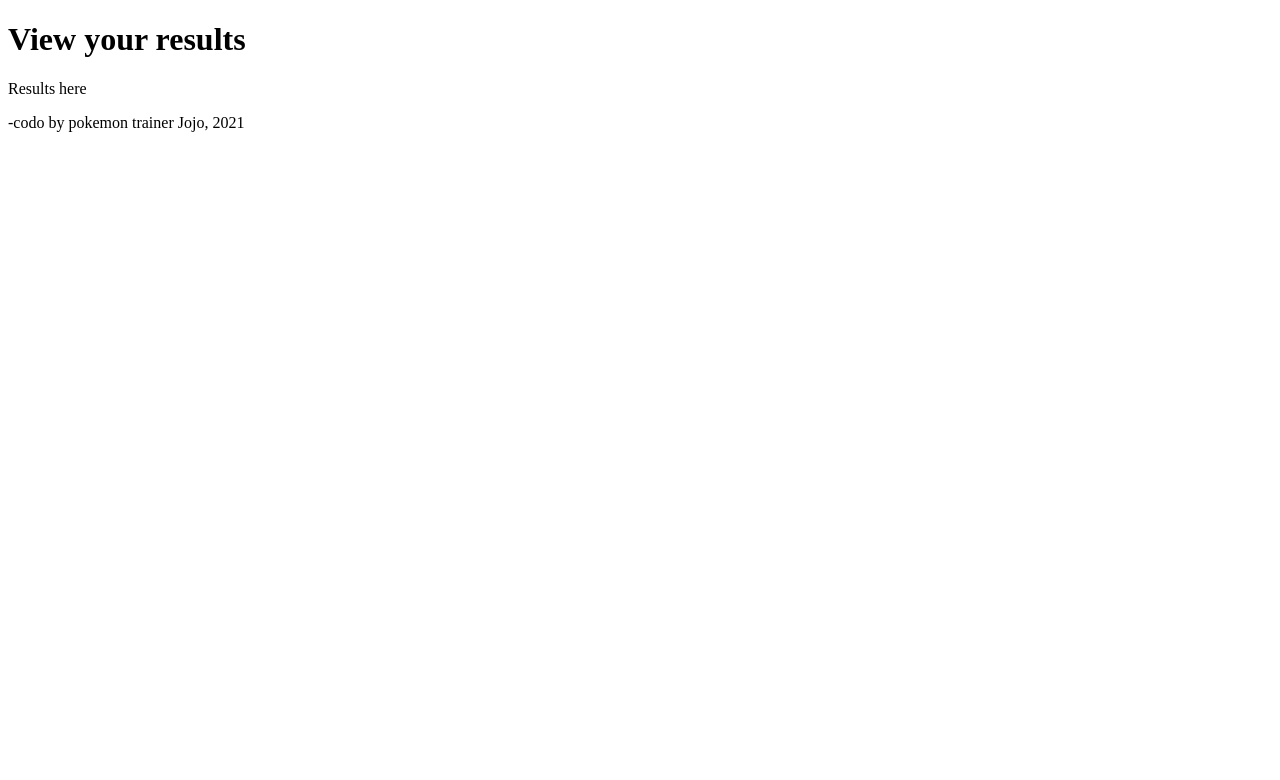
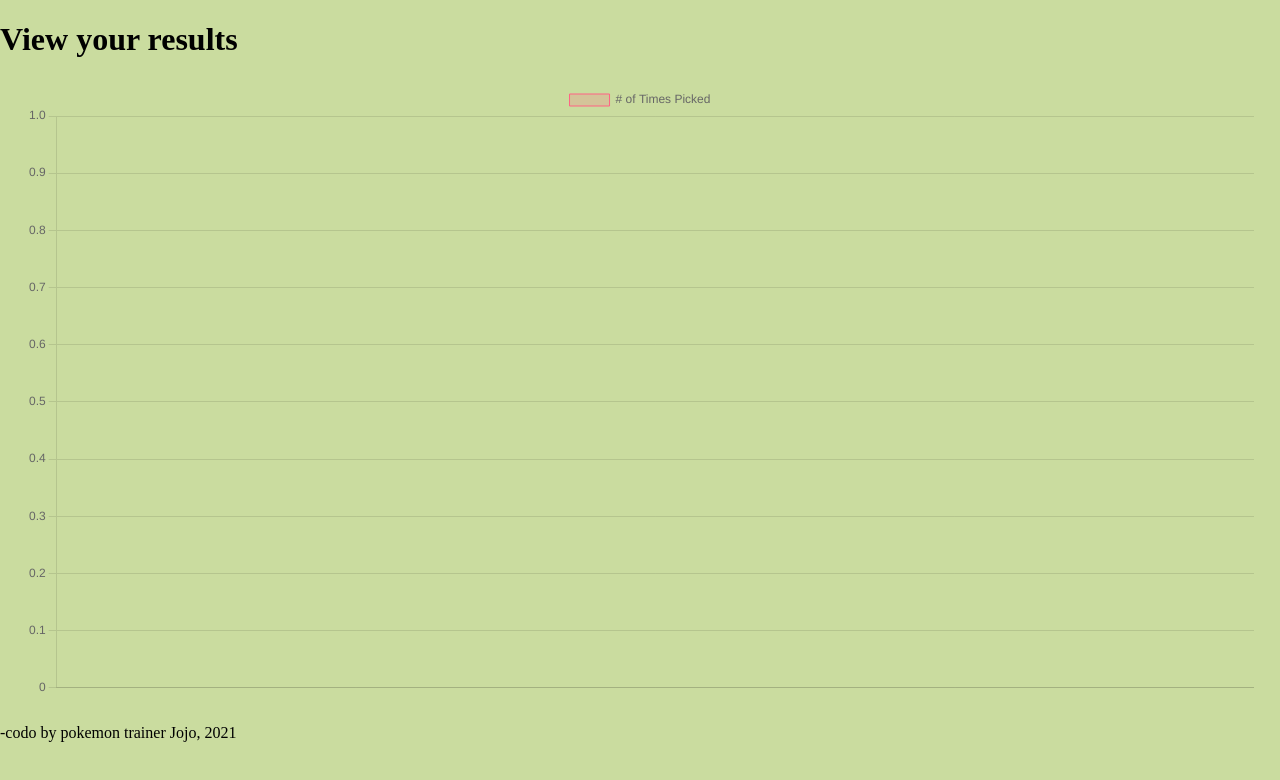
Before and after one commit to jlaurentpdx/lab-11-pokemon-catcher-code201, a website: page results/index.html in a window 1280 px wide. Drawn offline with nearby package versions, Linux system fonts and the light colour scheme.

Commit message:
installed and added chart.js to project, updated sprites and CSS for results

```diff
--- a/package.json
+++ b/package.json
@@ -27,6 +27,8 @@
     "eslint-plugin-cypress": "^2.12.1"
   },
   "dependencies": {
+    "chart": "^0.1.2",
+    "chart.js": "^3.6.0",
     "http-server": "^13.0.2"
   }
 }
--- a/results/index.html
+++ b/results/index.html
@@ -4,6 +4,8 @@
     <meta charset="UTF-8">
     <meta http-equiv="X-UA-Compatible" content="IE=edge">
     <meta name="viewport" content="width=device-width, initial-scale=1.0">
+    <link rel="stylesheet" href="../styles/reset.css">
+    <link rel="stylesheet" href="../styles/home.css">
     <title>View Results</title>
 </head>
 <body>
@@ -12,11 +14,14 @@
     </header>
 
     <main id="results-main">
-        <p>Results here</p>
+        <canvas id="displayChart" width:"400" height:"400"></canvas>
     </main>
 
     <footer>
         -codo by pokemon trainer Jojo, 2021
     </footer>
+
+    <script src="./results.js" type="module"></script>
+    <script src="https://cdn.jsdelivr.net/npm/chart.js"></script>
 </body>
 </html>
--- a/results/results.js
+++ b/results/results.js
@@ -1,9 +1,10 @@
 import * as u from '../utils.js';
+import pokedex from '../src/pokemon.js';
 
-const pokedex = u.getPokedex();
+const localPokedex = u.getPokedex();
 const main = document.getElementById('results-main');
 
-for (let pokemon of pokedex) {
+for (let pokemon of localPokedex) {
     const pokemonCaught = u.findById(pokedex, pokemon.id);
 
     const container = document.createElement('div');
@@ -13,7 +14,7 @@ for (let pokemon of pokedex) {
     img.src = pokemonCaught.url_image;
 
     const header = document.createElement('h2');
-    header.textContent = pokemonCaught.name;
+    header.textContent = String(pokemonCaught.pokemon).toUpperCase();
 
     const div = document.createElement('div');
     div.classList.add('results-body');
@@ -21,9 +22,9 @@ for (let pokemon of pokedex) {
     const p = document.createElement('p');
 
     const seenSpan = document.createElement('span');
-    seenSpan.textContent = `Seen: ${pokemonCaught.seen}`;
+    seenSpan.textContent = `Seen: ${pokemon.seen}`;
     const caughtSpan = document.createElement('span');
-    caughtSpan.textContent = `Seen: ${pokemonCaught.caught}`;
+    caughtSpan.textContent = `Caught: ${pokemon.caught}`;
 
     p.append(seenSpan, caughtSpan);
     p.classList.add('results-text');
@@ -32,3 +33,47 @@ for (let pokemon of pokedex) {
     container.append(header, div);
     main.append(container);
 }
+
+const namePokemon = localPokedex.map((pokemon) => {
+    const idPokemon = u.findById(pokedex, pokemon.pokemon);
+    return idPokemon;
+});
+
+const caughtPokemon = localPokedex.map(pokemon => pokemon.caught);
+
+var ctx = document.getElementById('displayChart').getContext('2d');
+// eslint-disable-next-line no-undef
+new Chart(ctx, {
+    type: 'bar',
+    data: {
+        labels: namePokemon,
+        datasets: [{
+            label: '# of Times Picked',
+            data: caughtPokemon,
+            backgroundColor: [
+                'rgba(255, 99, 132, 0.2)',
+                'rgba(54, 162, 235, 0.2)',
+                'rgba(255, 206, 86, 0.2)',
+                'rgba(75, 192, 192, 0.2)',
+                'rgba(153, 102, 255, 0.2)',
+                'rgba(255, 159, 64, 0.2)'
+            ],
+            borderColor: [
+                'rgba(255, 99, 132, 1)',
+                'rgba(54, 162, 235, 1)',
+                'rgba(255, 206, 86, 1)',
+                'rgba(75, 192, 192, 1)',
+                'rgba(153, 102, 255, 1)',
+                'rgba(255, 159, 64, 1)'
+            ],
+            borderWidth: 1
+        }]
+    },
+    options: {
+        scales: {
+            y: {
+                beginAtZero: true
+            }
+        }
+    }
+});
--- a/src/pokemon.js
+++ b/src/pokemon.js
@@ -25,7 +25,7 @@ export default [
        'color_f':'#81A763',
        'egg_group_1':'monster',
        'egg_group_2':'plant',
-       'url_image':'http://assets.pokemon.com/assets/cms2/img/pokedex/full/001.png',
+       'url_image':'https://img.pokemondb.net/sprites/firered-leafgreen/normal/bulbasaur.png',
        'generation_id':1,
        'evolves_from_species_id':'NA',
        'evolution_chain_id':1,
@@ -58,7 +58,7 @@ export default [
        'color_f':'#81A763',
        'egg_group_1':'monster',
        'egg_group_2':'plant',
-       'url_image':'http://assets.pokemon.com/assets/cms2/img/pokedex/full/002.png',
+       'url_image':'https://img.pokemondb.net/sprites/firered-leafgreen/normal/ivysaur.png',
        'generation_id':1,
        'evolves_from_species_id':'1',
        'evolution_chain_id':1,
@@ -91,7 +91,7 @@ export default [
        'color_f':'NA',
        'egg_group_1':'monster',
        'egg_group_2':'dragon',
-       'url_image':'http://assets.pokemon.com/assets/cms2/img/pokedex/full/004.png',
+       'url_image':'https://img.pokemondb.net/sprites/firered-leafgreen/normal/charmander.png',
        'generation_id':1,
        'evolves_from_species_id':'NA',
        'evolution_chain_id':2,
@@ -124,7 +124,7 @@ export default [
        'color_f':'NA',
        'egg_group_1':'monster',
        'egg_group_2':'dragon',
-       'url_image':'http://assets.pokemon.com/assets/cms2/img/pokedex/full/005.png',
+       'url_image':'https://img.pokemondb.net/sprites/firered-leafgreen/normal/charmeleon.png',
        'generation_id':1,
        'evolves_from_species_id':'4',
        'evolution_chain_id':2,
@@ -157,7 +157,7 @@ export default [
        'color_f':'#DE835E',
        'egg_group_1':'monster',
        'egg_group_2':'dragon',
-       'url_image':'http://assets.pokemon.com/assets/cms2/img/pokedex/full/006.png',
+       'url_image':'https://img.pokemondb.net/sprites/firered-leafgreen/normal/charizard.png',
        'generation_id':1,
        'evolves_from_species_id':'5',
        'evolution_chain_id':2,
@@ -190,7 +190,7 @@ export default [
        'color_f':'NA',
        'egg_group_1':'monster',
        'egg_group_2':'water1',
-       'url_image':'http://assets.pokemon.com/assets/cms2/img/pokedex/full/007.png',
+       'url_image':'https://img.pokemondb.net/sprites/firered-leafgreen/normal/squirtle.png',
        'generation_id':1,
        'evolves_from_species_id':'NA',
        'evolution_chain_id':3,
@@ -223,7 +223,7 @@ export default [
        'color_f':'NA',
        'egg_group_1':'monster',
        'egg_group_2':'water1',
-       'url_image':'http://assets.pokemon.com/assets/cms2/img/pokedex/full/008.png',
+       'url_image':'https://img.pokemondb.net/sprites/firered-leafgreen/normal/wartortle.png',
        'generation_id':1,
        'evolves_from_species_id':'7',
        'evolution_chain_id':3,
@@ -256,7 +256,7 @@ export default [
        'color_f':'NA',
        'egg_group_1':'monster',
        'egg_group_2':'water1',
-       'url_image':'http://assets.pokemon.com/assets/cms2/img/pokedex/full/009.png',
+       'url_image':'https://img.pokemondb.net/sprites/firered-leafgreen/normal/blastoise.png',
        'generation_id':1,
        'evolves_from_species_id':'8',
        'evolution_chain_id':3,
@@ -289,7 +289,7 @@ export default [
        'color_f':'NA',
        'egg_group_1':'bug',
        'egg_group_2':'NA',
-       'url_image':'http://assets.pokemon.com/assets/cms2/img/pokedex/full/010.png',
+       'url_image':'https://img.pokemondb.net/sprites/firered-leafgreen/normal/caterpie.png',
        'generation_id':1,
        'evolves_from_species_id':'NA',
        'evolution_chain_id':4,
@@ -322,7 +322,7 @@ export default [
        'color_f':'NA',
        'egg_group_1':'bug',
        'egg_group_2':'NA',
-       'url_image':'http://assets.pokemon.com/assets/cms2/img/pokedex/full/011.png',
+       'url_image':'https://img.pokemondb.net/sprites/firered-leafgreen/normal/metapod.png',
        'generation_id':1,
        'evolves_from_species_id':'10',
        'evolution_chain_id':4,
@@ -355,7 +355,7 @@ export default [
        'color_f':'#A69A3F',
        'egg_group_1':'bug',
        'egg_group_2':'NA',
-       'url_image':'http://assets.pokemon.com/assets/cms2/img/pokedex/full/015.png',
+       'url_image':'https://img.pokemondb.net/sprites/firered-leafgreen/normal/beedrill.png',
        'generation_id':1,
        'evolves_from_species_id':'14',
        'evolution_chain_id':5,
@@ -388,7 +388,7 @@ export default [
        'color_f':'#A69A3F',
        'egg_group_1':'bug',
        'egg_group_2':'NA',
-       'url_image':'http://assets.pokemon.com/assets/cms2/img/pokedex/full/013.png',
+       'url_image':'https://img.pokemondb.net/sprites/firered-leafgreen/normal/weedle.png',
        'generation_id':1,
        'evolves_from_species_id':'NA',
        'evolution_chain_id':5,
@@ -421,7 +421,7 @@ export default [
        'color_f':'#A69A3F',
        'egg_group_1':'bug',
        'egg_group_2':'NA',
-       'url_image':'http://assets.pokemon.com/assets/cms2/img/pokedex/full/014.png',
+       'url_image':'https://img.pokemondb.net/sprites/firered-leafgreen/normal/kakuna.png',
        'generation_id':1,
        'evolves_from_species_id':'13',
        'evolution_chain_id':5,
@@ -454,7 +454,7 @@ export default [
        'color_f':'#A8A295',
        'egg_group_1':'flying',
        'egg_group_2':'NA',
-       'url_image':'http://assets.pokemon.com/assets/cms2/img/pokedex/full/016.png',
+       'url_image':'https://img.pokemondb.net/sprites/firered-leafgreen/normal/pidgey.png',
        'generation_id':1,
        'evolves_from_species_id':'NA',
        'evolution_chain_id':6,
```
Also changed, not shown: README.md, 1 other file.
